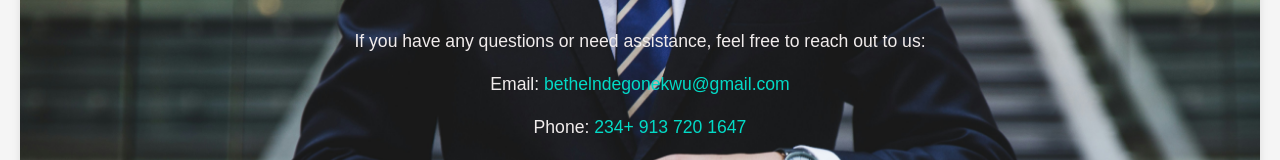
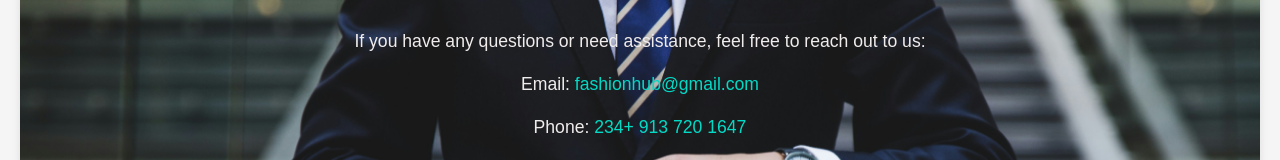
Before and after one commit to Bethelfrancis/FashionHub-App, a plain HTML site: page index.html in a window 1280 px wide. Shown: the part 1336-1496 px from the top of the page. Drawn offline with Linux system fonts and the light colour scheme; no server answers.

Commit message:
Update Some bugs

```diff
--- a/index.html
+++ b/index.html
@@ -56,7 +56,7 @@
       <section class="contact-sec" id="contact">
         <h2>Contact Us</h2>
         <p>If you have any questions or need assistance, feel free to reach out to us:</p>
-        <p>Email: <a href="mailto:bethelndegonekwu@gmail.com">bethelndegonekwu@gmail.com</a></p>
+        <p>Email: <a href="mailto:bethelndegonekwu@gmail.com">fashionhub@gmail.com</a></p>
         <p>Phone: <a href="tel:+2349137201647">234+ 913 720 1647</a></p>
         <p>Follow us on social media for the latest updates and fashion inspiration:</p>
         <div class="social-icons">
--- a/styles.css
+++ b/styles.css
@@ -341,6 +341,9 @@ nav {
 }
 
 .contact-sec p {
+    white-space: nowrap;
+    overflow: hidden;
+    text-overflow: ellipsis;
     font-size: 1.1em;
     color: #f1ecec;
     margin-bottom: 15px;
```
